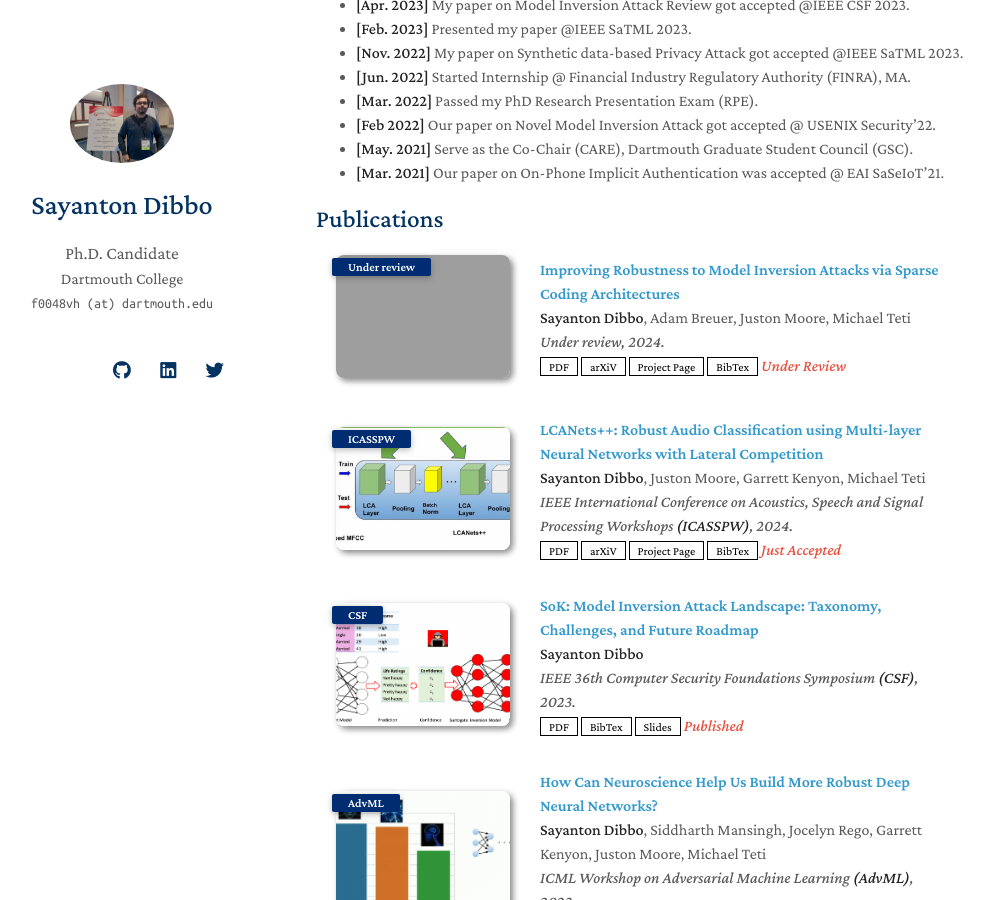
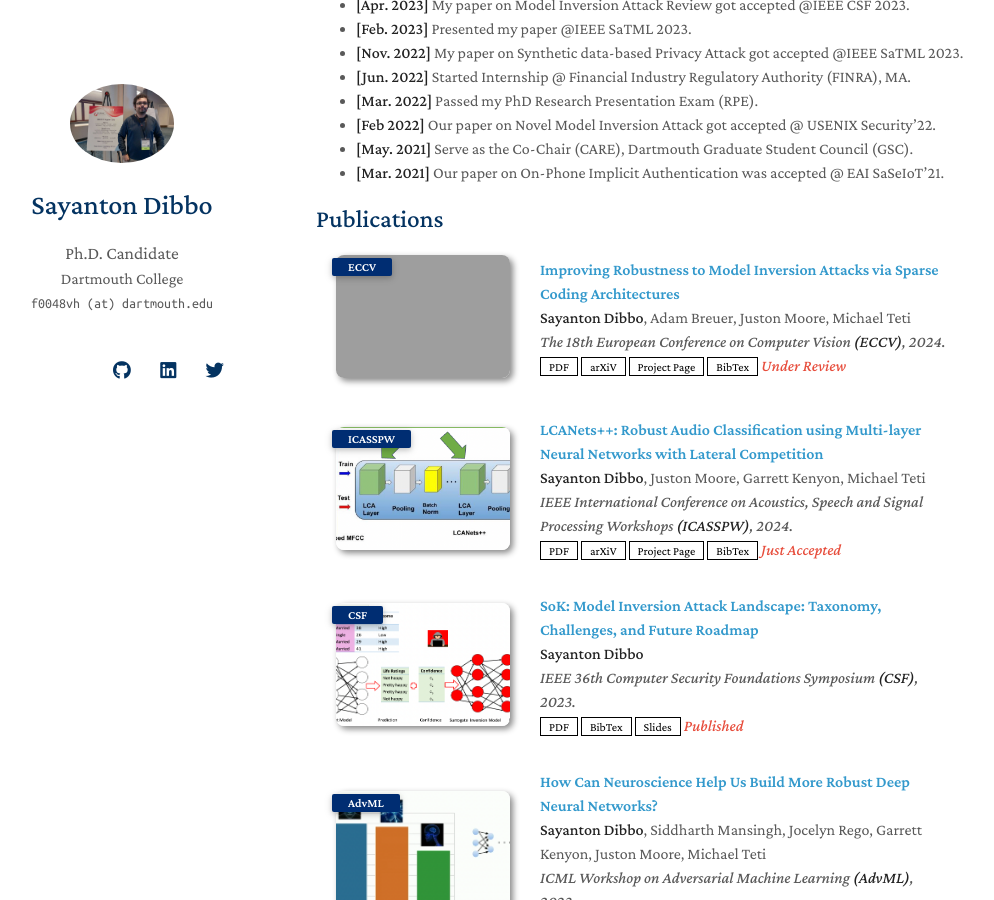
Before and after one commit to SayantonDibbo/SayantonDibbo.github.io, a Jekyll site: the page built from index.md, in a window 1280 px wide and 900 px high, scrolled down 745 px. Shown: the whole window, without its empty margins (154-1148 px from the left). Built offline with Jekyll 4.4.1, drawn with Linux system fonts in a browser that asks for light colours; nearby versions of some CDN libraries; a style sheet for code colours, icons or effects is not loaded; our own code applies the rules of GitHub Pages for plain Markdown files; grey boxes are pictures that could not be loaded.

Commit message:
Update publications.yml

```diff
--- a/_data/publications.yml
+++ b/_data/publications.yml
@@ -2,10 +2,10 @@
 
   - title: Improving Robustness to Model Inversion Attacks via Sparse Coding Architectures
     authors: <strong>Sayanton Dibbo</strong>, Adam Breuer, Juston Moore, Michael Teti
-    conference_short: Under review
-    conference: Under review, 2024.
+    conference_short: ECCV
+    conference: The 18th European Conference on Computer Vision <strong>(ECCV)</strong>, 2024.
     pdf: ./assets/files/SCA_2024.pdf
-    page: https://sites.google.com/dartmouth.edu/sayanton-dibbo/sca
+    page: https://sayantondibbo.github.io/SCA
     arxiv: https://arxiv.org/abs/2403.14772
     bibtex: ./assets/files/SCA_2024_bibtex.txt
     image: ./assets/img/teaser_example_2.png
```
